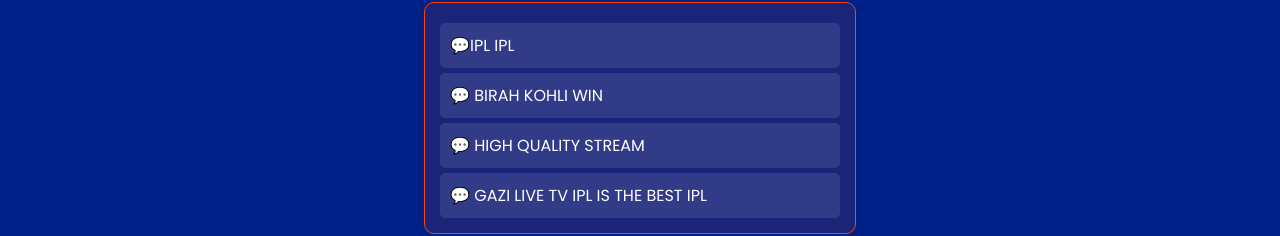
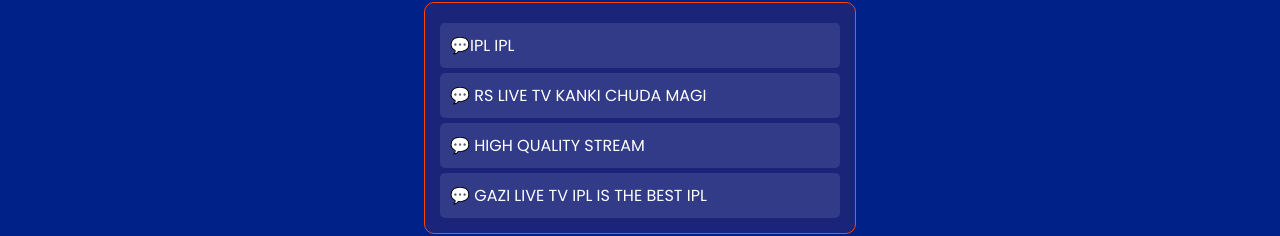
Before and after one commit to AHIL1012/rubel-the-kanki, a plain HTML site: page index.html in a window 1280 px wide. Shown: the part 149-385 px from the top of the page. Drawn offline with Linux system fonts and the light colour scheme; a script that the page names is missing.

Commit message:
Update index.html

```diff
--- a/index.html
+++ b/index.html
@@ -184,7 +184,7 @@
     <div class="chat-box">
         <div class="chat-messages">
             <p>💬IPL IPL</p>
-            <p>💬 BIRAH KOHLI WIN</p>
+            <p>💬 RS LIVE TV KANKI CHUDA MAGI</p>
             <p>💬 HIGH QUALITY STREAM</p>
             <p>💬 GAZI LIVE TV IPL IS THE BEST IPL </p>
 
```
